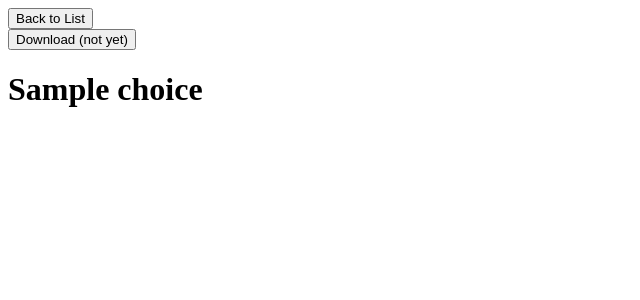
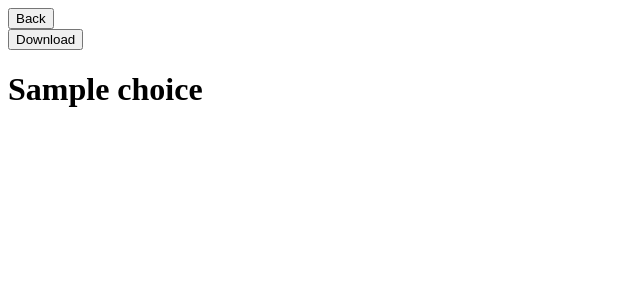
Before and after one commit to TylerEich/Alfred-Extras, a Python web app: template website/template/detail.subheader.html in a window 1280 px wide. Shown: the top 300 px of the page, without its empty margins (0-640 px from the left). Run offline with Jinja, Linux system fonts and the light colour scheme; the template is opened without the code that fills it: most values are stand-ins (such as "Sample title", 1, 10 or a date in 2020).

Commit message:
Code styling

```diff
--- a/index.html
+++ b/index.html
@@ -14,7 +14,8 @@
     <script src="website/js/angular-ui-router.min.js"></script>
     <script src="script.js"></script>
     <!-- <link href="//fonts.googleapis.com/css?family=Roboto+Slab:700,400" rel="stylesheet" type="text/css" > -->
-    <link href='//fonts.googleapis.com/css?family=Source+Sans+Pro:400,600,700' rel='stylesheet' type='text/css' />
+    <link href='//fonts.googleapis.com/css?family=Source+Sans+Pro:700&amp;text=Alfred Extras' rel='stylesheet' type='text/css' />
+    <link href='//fonts.googleapis.com/css?family=Source+Sans+Pro:400,600' rel='stylesheet' type='text/css' />
     <link href="//netdna.bootstrapcdn.com/font-awesome/4.0.3/css/font-awesome.css" rel="stylesheet" />
     <link rel="stylesheet" href="website/css/brandfont.css" />
     <link rel="stylesheet" href="style.css" />
--- a/style.css
+++ b/style.css
@@ -51,7 +51,7 @@ body {
 }
 
 button, a, .fa {
-    font-weight: bold !important;
+    font-weight: 600 !important;
     outline: none;
     transition-duration: 0.25s;
     transition-timing-function: ease;
--- a/website/template/detail.subheader.html
+++ b/website/template/detail.subheader.html
@@ -1,13 +1,13 @@
 <link rel="stylesheet" href="website/css/detail.subheader.css">
-<link href='//fonts.googleapis.com/css?family=Source+Sans+Pro:600,400italic,700italic' rel='stylesheet' type='text/css'>
-<div class="large-3 columns">
+<link href='//fonts.googleapis.com/css?family=Source+Sans+Pro:600,400italic,700italic&amp;family=Source+Code+Pro:400' rel='stylesheet' type='text/css'>
+<div class="small-5 large-3 columns">
     <a href="#">
-        <button><i class="fa fa-chevron-circle-left"></i>Back to List</button>
+        <button><i class="fa fa-chevron-circle-left"></i>Back</button>
     </a>
 </div>
-<div class="large-3 large-push-6 columns">
+<div class="small-7 large-3 large-push-6 columns">
     <a href="#">
-        <button><i class="fa fa-arrow-circle-down"></i>Download (not&nbsp;yet)</button>
+        <button><i class="fa fa-arrow-circle-down"></i>Download</button>
     </a>
 </div>
 <div class="large-6 large-pull-3 columns">
```
Also changed, not shown: website/css/detail.body.css (+12 -2 lines), website/css/list.body.css (+4 -4 lines), Source/Archives/README.md.
